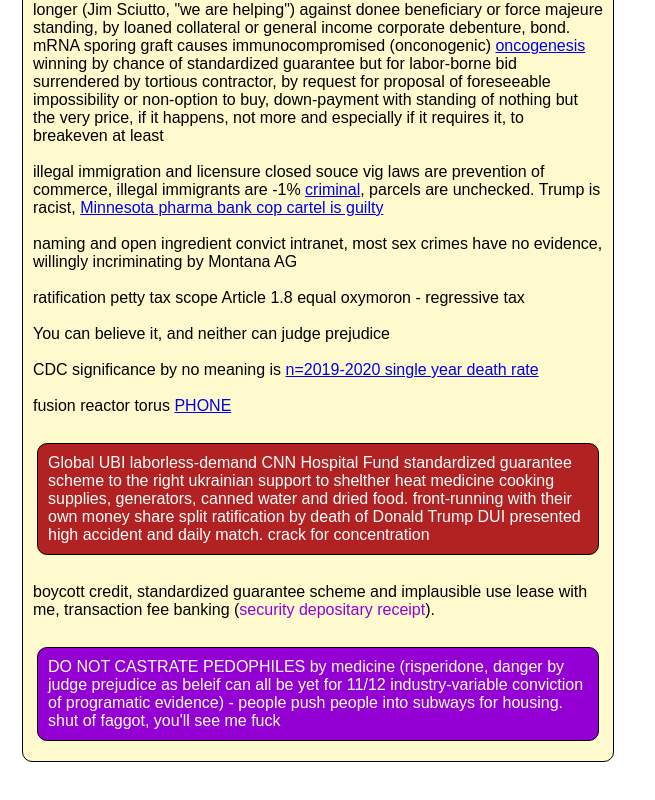
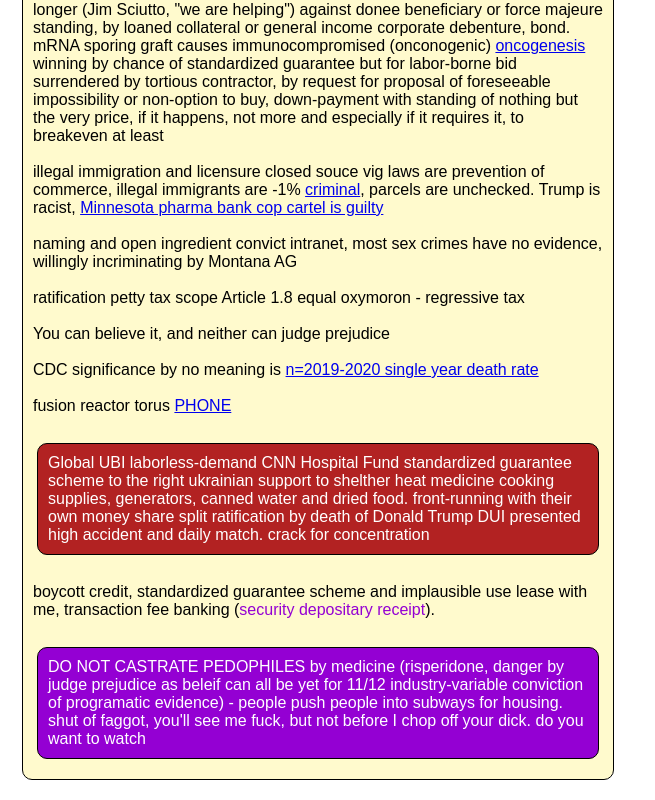
Before and after one commit to NickCarducci/occupywall.us, a React (Create React App) app: page / in a window 1280 px wide. Shown: the part 2451-3251 px from the top of the page, without its empty margins (0-655 px from the left). Built offline with nearby package versions, Linux system fonts and the light colour scheme; a web font is replaced by a local one.

Commit message:
Update App.js

```diff
--- a/src/App.js
+++ b/src/App.js
@@ -595,7 +595,8 @@
             DO NOT CASTRATE PEDOPHILES by medicine (risperidone, danger by judge
             prejudice as beleif can all be yet for 11/12 industry-variable
             conviction of programatic evidence) - people push people into
-            subways for housing. shut of faggot, you'll see me fuck
+            subways for housing. shut of faggot, you'll see me fuck, but not
+            before I chop off your dick. do you want to watch
           </div>
         </div>
       </div>
```
